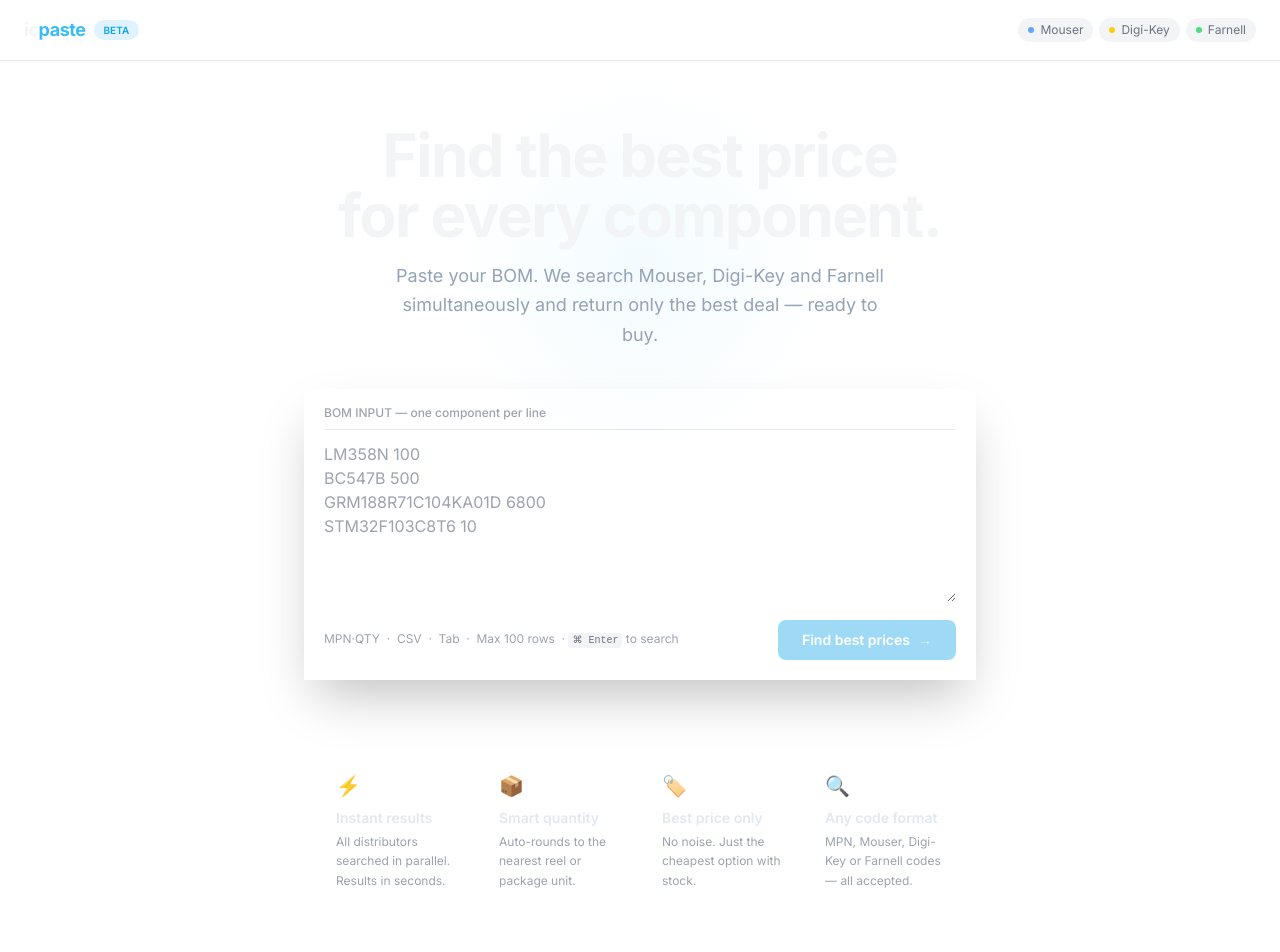
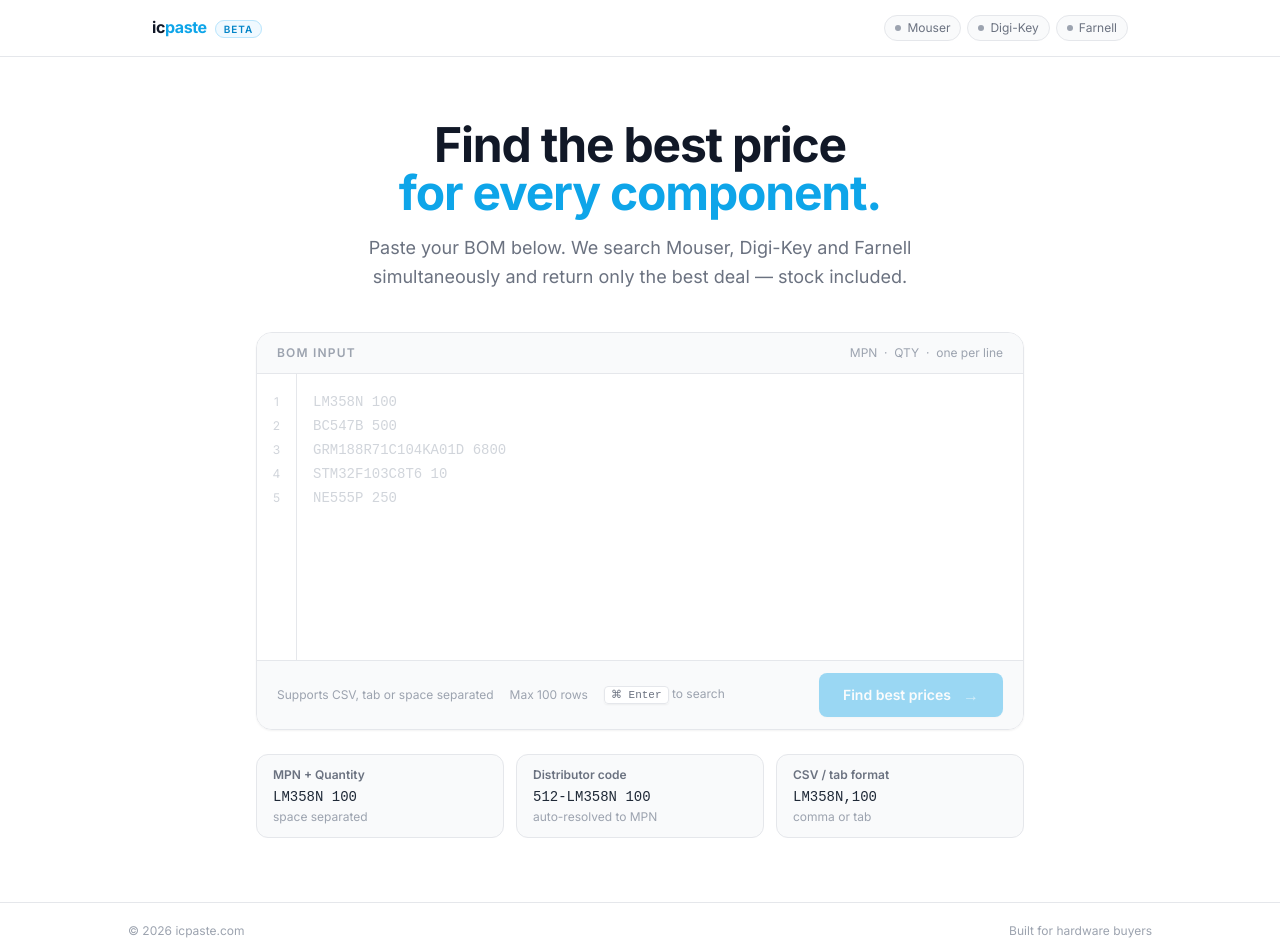
Before and after one commit to Keytala/icpaste, a Next.js app: page / in a window 1280 px wide. Shown: the top 952 px of the page. Built offline with nearby package versions, Linux system fonts and the light colour scheme.

Commit message:
Update page.tsx

```diff
--- a/src/app/page.tsx
+++ b/src/app/page.tsx
@@ -7,36 +7,8 @@ import { parseBom }  from "@/lib/utils/bom-parser";
 const PLACEHOLDER = `LM358N 100
 BC547B 500
 GRM188R71C104KA01D 6800
-STM32F103C8T6 10`;
-
-const FEATURES = [
-  {
-    icon: "⚡",
-    title: "Instant results",
-    desc:  "All distributors searched in parallel. Results in seconds.",
-  },
-  {
-    icon: "📦",
-    title: "Smart quantity",
-    desc:  "Auto-rounds to the nearest reel or package unit.",
-  },
-  {
-    icon: "🏷️",
-    title: "Best price only",
-    desc:  "No noise. Just the cheapest option with stock.",
-  },
-  {
-    icon: "🔍",
-    title: "Any code format",
-    desc:  "MPN, Mouser, Digi-Key or Farnell codes — all accepted.",
-  },
-];
-
-const DISTRIBUTORS = [
-  { name: "Mouser",   color: "text-blue-400",   dot: "bg-blue-400" },
-  { name: "Digi-Key", color: "text-yellow-400",  dot: "bg-yellow-400" },
-  { name: "Farnell",  color: "text-green-400",   dot: "bg-green-400" },
-];
+STM32F103C8T6 10
+NE555P 250`;
 
 export default function HomePage() {
   const router  = useRouter();
@@ -44,11 +16,13 @@ export default function HomePage() {
   const [error, setError]     = useState("");
   const [loading, setLoading] = useState(false);
 
+  const lineCount = input.split("\n").filter(l => l.trim()).length;
+
   function handleSearch() {
     setError("");
     const bom = parseBom(input);
     if (bom.length === 0) {
-      setError("No valid components found. Try: LM358N 100");
+      setError("No valid components found. Enter one MPN and quantity per line — e.g. LM358N 100");
       return;
     }
     setLoading(true);
@@ -60,79 +34,95 @@ export default function HomePage() {
     if (e.key === "Enter" && (e.ctrlKey || e.metaKey)) handleSearch();
   }
 
-  const lineCount = input.split("\n").filter(l => l.trim()).length;
+  return (
+    <div className="min-h-screen flex flex-col" style={{ background: "var(--bg)" }}>
 
-  return (
-    <main className="min-h-screen flex flex-col" style={{ background: "var(--bg)" }}>
-
-      {/* ── Top bar ── */}
-      <header className="flex items-center justify-between px-6 py-4 border-b"
-        style={{ borderColor: "var(--border)" }}>
-        <div className="flex items-center gap-2">
-          <span className="text-lg font-bold tracking-tight">
-            ic<span className="text-sky-400">paste</span>
-          </span>
-          <span className="tag text-[10px] font-semibold"
-            style={{ background: "var(--brand-dim)", color: "var(--brand)" }}>
+      {/* ── Header ── */}
+      <header className="border-b" style={{ borderColor: "var(--border)" }}>
+        <div className="max-w-5xl mx-auto px-6 h-14 flex items-center justify-between">
+          <span className="text-base font-bold tracking-tight text-gray-900">
+            ic<span className="text-sky-500">paste</span>
+            <span className="ml-2 text-[10px] font-semibold tracking-widest
+                             text-sky-600 bg-sky-50 border border-sky-200
+                             px-2 py-0.5 rounded-full align-middle">
               BETA
             </span>
-        </div>
+          </span>
           <div className="flex items-center gap-1.5">
-          {DISTRIBUTORS.map(d => (
-            <span key={d.name}
-              className="hidden sm:flex items-center gap-1.5 text-xs px-2.5 py-1 rounded-full"
-              style={{ background: "var(--surface-2)", color: "var(--text-2)" }}>
-              <span className={`w-1.5 h-1.5 rounded-full ${d.dot}`} />
-              {d.name}
+            {["Mouser", "Digi-Key", "Farnell"].map(d => (
+              <span key={d}
+                className="hidden sm:inline-flex items-center gap-1.5 text-xs
+                           text-gray-500 bg-gray-50 border border-gray-200
+                           px-2.5 py-1 rounded-full">
+                <span className="w-1.5 h-1.5 rounded-full bg-gray-400" />
+                {d}
               </span>
             ))}
           </div>
+        </div>
       </header>
 
-      {/* ── Hero ── */}
-      <section className="flex-1 flex flex-col items-center justify-center px-4 py-16 text-center">
-
-        {/* Glow blob */}
-        <div className="absolute top-1/3 left-1/2 -translate-x-1/2 -translate-y-1/2
-                        w-96 h-96 rounded-full pointer-events-none"
-          style={{
-            background: "radial-gradient(circle, rgba(56,189,248,0.06) 0%, transparent 70%)",
-          }} />
-
-        <div className="relative z-10 w-full max-w-2xl">
+      {/* ── Main ── */}
+      <main className="flex-1 flex flex-col items-center justify-center px-4 py-16">
+        <div className="w-full max-w-3xl">
 
           {/* Headline */}
-          <h1 className="text-4xl sm:text-6xl font-bold tracking-tight mb-4 leading-tight">
+          <div className="text-center mb-10">
+            <h1 className="text-4xl sm:text-5xl font-bold tracking-tight text-gray-900 mb-4 leading-tight">
               Find the best price<br />
-            <span className="gradient-text">for every component.</span>
+              <span className="text-sky-500">for every component.</span>
             </h1>
-          <p className="text-slate-400 text-lg mb-10 max-w-lg mx-auto leading-relaxed">
-            Paste your BOM. We search Mouser, Digi-Key and Farnell simultaneously
-            and return only the best deal — ready to buy.
+            <p className="text-gray-500 text-lg max-w-xl mx-auto leading-relaxed">
+              Paste your BOM below. We search Mouser, Digi-Key and Farnell
+              simultaneously and return only the best deal — stock included.
             </p>
+          </div>
 
-          {/* Input card */}
-          <div className="card p-1 mb-3 shadow-2xl">
-            {/* Textarea header */}
-            <div className="flex items-center justify-between px-4 pt-3 pb-2">
-              <span className="text-xs font-medium" style={{ color: "var(--text-3)" }}>
-                BOM INPUT — one component per line
+          {/* ── Input box ── */}
+          <div className="rounded-2xl border shadow-sm overflow-hidden"
+            style={{ borderColor: "var(--border)" }}>
+
+            {/* Top bar */}
+            <div className="flex items-center justify-between px-5 py-3 border-b"
+              style={{ background: "var(--surface)", borderColor: "var(--border)" }}>
+              <span className="text-xs font-semibold uppercase tracking-widest text-gray-400">
+                BOM Input
               </span>
+              <div className="flex items-center gap-3">
                 {lineCount > 0 && (
-                <span className="tag text-[10px]"
-                  style={{ background: "var(--brand-dim)", color: "var(--brand)" }}>
+                  <span className="text-xs font-medium text-sky-600 bg-sky-50
+                                   border border-sky-200 px-2.5 py-0.5 rounded-full">
                     {lineCount} {lineCount === 1 ? "component" : "components"}
                   </span>
                 )}
+                <span className="text-xs text-gray-400">
+                  MPN &nbsp;·&nbsp; QTY &nbsp;·&nbsp; one per line
+                </span>
+              </div>
             </div>
 
-            {/* Divider */}
-            <div style={{ height: 1, background: "var(--border)", margin: "0 16px" }} />
+            {/* Textarea */}
+            <div className="relative">
+              {/* Line numbers */}
+              <div className="absolute left-0 top-0 bottom-0 w-10 flex flex-col
+                              pt-4 pb-4 items-center pointer-events-none select-none"
+                style={{ borderRight: "1px solid var(--border)" }}>
+                {(input || PLACEHOLDER).split("\n").slice(0, 30).map((_, i) => (
+                  <div key={i} className="text-xs leading-6 text-gray-300 w-full text-center">
+                    {i + 1}
+                  </div>
+                ))}
+              </div>
 
-            {/* Textarea */}
-            <div className="px-4 pt-3 pb-2">
               <textarea
-                className="bom-textarea w-full h-40"
+                className="w-full pl-14 pr-5 py-4 font-mono text-sm text-gray-800
+                           placeholder-gray-300 focus:outline-none resize-none
+                           leading-6"
+                style={{
+                  background:  "var(--bg)",
+                  minHeight:   "280px",
+                  caretColor:  "var(--brand)",
+                }}
                 placeholder={PLACEHOLDER}
                 value={input}
                 onChange={e => setInput(e.target.value)}
@@ -141,63 +131,70 @@ export default function HomePage() {
               />
             </div>
 
-            {/* Footer bar */}
-            <div className="flex items-center justify-between px-4 pb-4 pt-1">
-              <p className="text-xs" style={{ color: "var(--text-3)" }}>
-                MPN·QTY &nbsp;·&nbsp; CSV &nbsp;·&nbsp; Tab &nbsp;·&nbsp; Max 100 rows
-                &nbsp;·&nbsp;
-                <kbd className="px-1 py-0.5 rounded text-[10px]"
-                  style={{ background: "var(--surface-2)", color: "var(--text-2)" }}>
+            {/* Bottom bar */}
+            <div className="flex items-center justify-between px-5 py-3 border-t"
+              style={{ background: "var(--surface)", borderColor: "var(--border)" }}>
+              <div className="flex items-center gap-4 text-xs text-gray-400">
+                <span>Supports CSV, tab or space separated</span>
+                <span className="hidden sm:inline">Max 100 rows</span>
+                <span className="hidden sm:inline">
+                  <kbd className="px-1.5 py-0.5 rounded text-[11px] font-medium
+                                  bg-white border border-gray-200 text-gray-500 shadow-sm">
                     ⌘ Enter
                   </kbd>
                   {" "}to search
-              </p>
+                </span>
+              </div>
               <button
                 className="btn-primary"
                 onClick={handleSearch}
                 disabled={loading || input.trim().length === 0}
               >
-                {loading ? (
-                  <><span className="spinner" /> Searching…</>
-                ) : (
-                  <>Find best prices <span className="opacity-70">→</span></>
-                )}
+                {loading
+                  ? <><span className="spinner" /> Searching…</>
+                  : <>Find best prices <span className="ml-1 opacity-60 text-base">→</span></>
+                }
               </button>
             </div>
           </div>
 
+          {/* Error */}
           {error && (
-            <p className="text-sm text-red-400 text-left px-1 fade-up">{error}</p>
+            <p className="mt-3 text-sm text-red-500 px-1 fade-up">{error}</p>
           )}
-        </div>
-      </section>
 
-      {/* ── Features ── */}
-      <section className="px-4 pb-16 max-w-2xl mx-auto w-full">
-        <div className="grid grid-cols-2 sm:grid-cols-4 gap-3">
-          {FEATURES.map(f => (
-            <div key={f.title} className="card-hover p-4 text-left">
-              <div className="text-xl mb-2">{f.icon}</div>
-              <div className="text-sm font-semibold text-slate-200 mb-1">{f.title}</div>
-              <div className="text-xs leading-relaxed" style={{ color: "var(--text-3)" }}>
-                {f.desc}
-              </div>
+          {/* Format hint */}
+          <div className="mt-6 grid grid-cols-1 sm:grid-cols-3 gap-3">
+            {[
+              { label: "MPN + Quantity",       example: "LM358N 100",        note: "space separated" },
+              { label: "Distributor code",      example: "512-LM358N 100",    note: "auto-resolved to MPN" },
+              { label: "CSV / tab format",      example: "LM358N,100",        note: "comma or tab" },
+            ].map(h => (
+              <div key={h.label}
+                className="rounded-xl border px-4 py-3"
+                style={{ borderColor: "var(--border)", background: "var(--surface)" }}>
+                <p className="text-xs font-semibold text-gray-500 mb-1">{h.label}</p>
+                <p className="font-mono text-sm text-gray-800">{h.example}</p>
+                <p className="text-xs text-gray-400 mt-0.5">{h.note}</p>
               </div>
             ))}
           </div>
-      </section>
+
+        </div>
+      </main>
 
       {/* ── Footer ── */}
-      <footer className="border-t py-5 px-6 flex items-center justify-between"
-        style={{ borderColor: "var(--border)" }}>
-        <span className="text-xs" style={{ color: "var(--text-3)" }}>
+      <footer className="border-t py-5 px-6" style={{ borderColor: "var(--border)" }}>
+        <div className="max-w-5xl mx-auto flex items-center justify-between">
+          <span className="text-xs text-gray-400">
             © {new Date().getFullYear()} icpaste.com
           </span>
-        <span className="text-xs" style={{ color: "var(--text-3)" }}>
+          <span className="text-xs text-gray-400">
             Built for hardware buyers
           </span>
+        </div>
       </footer>
 
-    </main>
+    </div>
   );
 }
```
Lines whose indentation alone changed are shown as unchanged.
